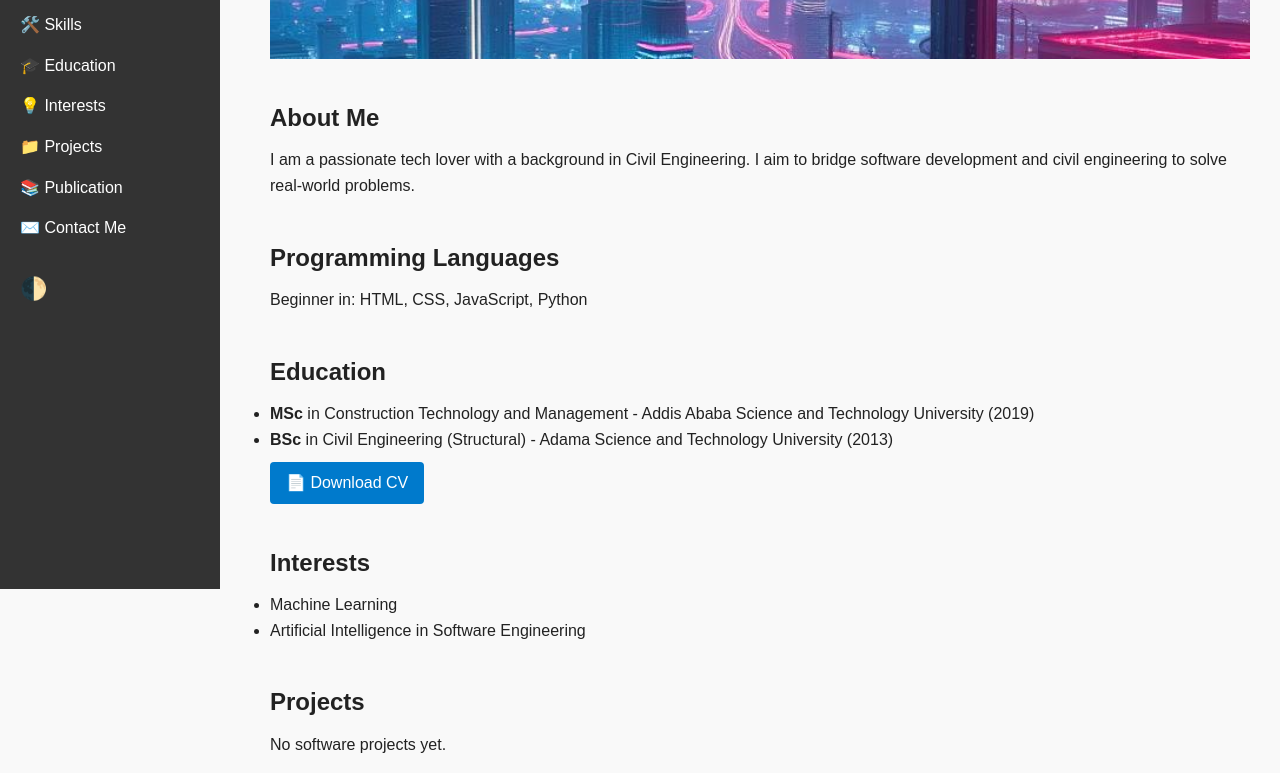
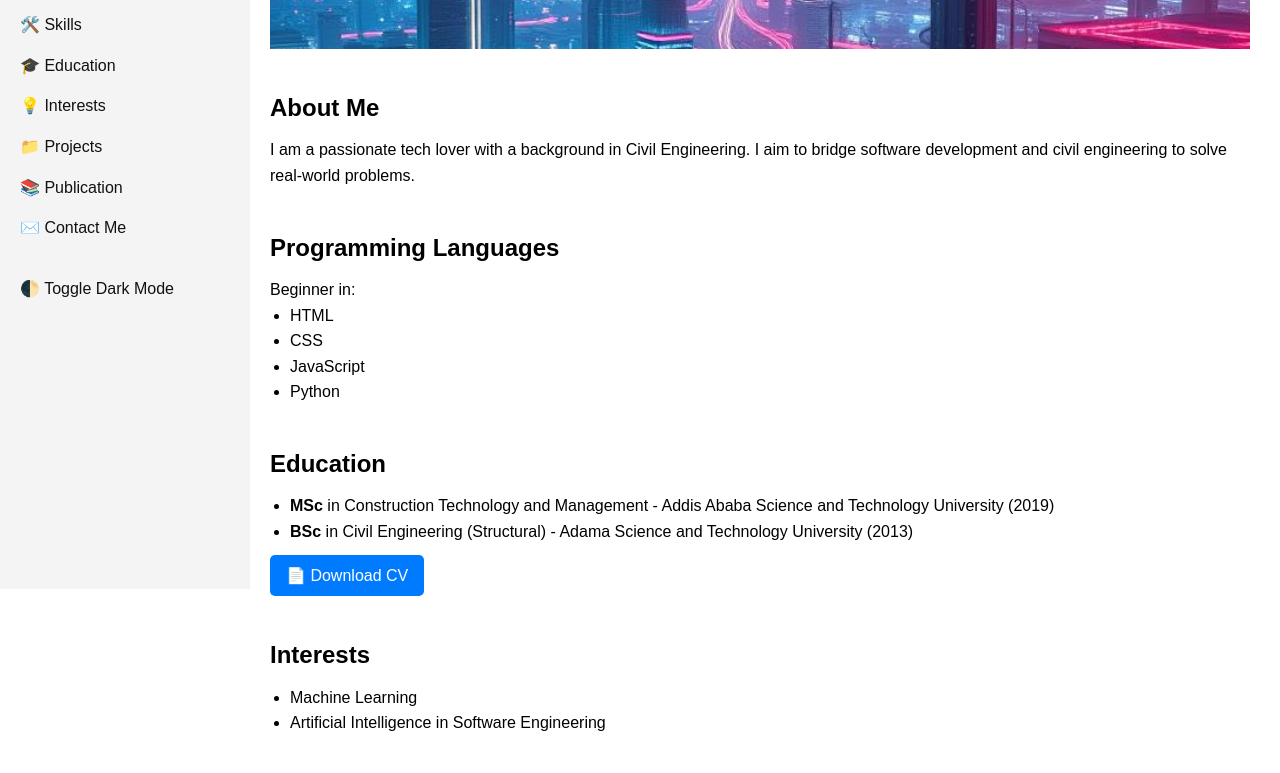
Before and after one commit to Cherg906/My_Portfolio, a plain HTML site: page index.html in a window 1280 px wide. Shown: the part 211-984 px from the top of the page. Drawn offline with Linux system fonts and the light colour scheme.

Commit message:
Some changes to improve the code to fit the instructions

```diff
--- a/index.html
+++ b/index.html
@@ -5,14 +5,140 @@
   <meta name="viewport" content="width=device-width, initial-scale=1.0" />
   <title>Chernet Getaneh Tebabal - Portfolio</title>
   <link rel="stylesheet" href="style.css" />
-  <script defer>
-    function toggleDarkMode() {
-      document.body.classList.toggle("dark-mode");
+  <style>
+    body {
+      font-family: Arial, sans-serif;
+      margin: 0;
+      padding: 0;
+      background-color: #fff;
+      color: #000;
+      transition: background-color 0.3s, color 0.3s;
     }
-  </script>
+
+    .container {
+      display: flex;
+      min-height: 100vh;
+      flex-direction: column;
+    }
+
+    .content-wrapper {
+      display: flex;
+      flex-grow: 1;
+    }
+
+    .sidebar {
+      width: 250px;
+      background: #f4f4f4;
+      padding: 20px;
+      text-align: left;
+      color: #111;
+      transition: color 0.3s, background-color 0.3s;
+    }
+
+    nav ul {
+      list-style: none;
+      padding: 0;
+      margin: 0;
+    }
+
+    nav ul li {
+      margin: 10px 0;
+      display: flex;
+      align-items: center;
+    }
+
+    .sidebar a {
+      color: #111 !important;
+      text-decoration: none;
+      display: flex;
+      align-items: center;
+      justify-content: flex-start;
+      transition: color 0.3s;
+    }
+
+    #dark-toggle:checked ~ .container .sidebar {
+      background: #222;
+      color: #eee;
+    }
+
+    #dark-toggle:checked ~ .container .sidebar a {
+      color: #eee !important;
+    }
+
+    .dark-toggle-label {
+      display: inline-block;
+      margin-top: 20px;
+      cursor: pointer;
+      color: #111;
+      user-select: none;
+      transition: color 0.3s;
+    }
+
+    #dark-toggle:checked ~ .container .dark-toggle-label {
+      color: #eee;
+    }
+
+    .main-content {
+      flex-grow: 1;
+      padding: 20px 30px;
+    }
+
+    #dark-toggle {
+      display: none;
+    }
+
+    #dark-toggle:checked ~ .container {
+      background-color: #111;
+      color: #eee;
+    }
+
+    #dark-toggle:checked ~ .container a {
+      color: #80d0ff;
+    }
+
+    .btn {
+      display: inline-block;
+      margin-top: 10px;
+      padding: 8px 16px;
+      background: #007bff;
+      color: #fff;
+      text-decoration: none;
+      border-radius: 5px;
+    }
+
+    .linkedin-logo {
+      width: 20px;
+      vertical-align: middle;
+      margin-right: 5px;
+    }
+
+    footer {
+      background-color: #f4f4f4;
+      color: #222;
+      text-align: center;
+      padding: 15px 10px;
+      font-size: 0.9rem;
+      transition: background-color 0.3s, color 0.3s;
+    }
+
+    #dark-toggle:checked ~ .container footer {
+      background-color: #222;
+      color: #eee;
+    }
+
+    .profile-pic {
+      width: 100%;
+      max-width: 200px;
+      border-radius: 50%;
+      margin-bottom: 20px;
+    }
+  </style>
 </head>
 <body>
+  <input type="checkbox" id="dark-toggle" />
+
   <div class="container">
+    <div class="content-wrapper">
       <aside class="sidebar">
         <img src="Assets/images/my_pic.jpg" alt="Chernet Profile" class="profile-pic" />
         <nav>
@@ -26,16 +152,14 @@
             <li><a href="#contact">✉️ Contact Me</a></li>
           </ul>
         </nav>
-      <button class="dark-mode-toggle" onclick="toggleDarkMode()">🌓</button>
+        <label for="dark-toggle" class="dark-toggle-label">🌓 Toggle Dark Mode</label>
       </aside>
 
       <main class="main-content">
-      <!-- Hero Section with Background -->
         <section class="hero-section">
           <h1>Chernet Getaneh Tebabal</h1>
         </section>
 
-      <!-- About Me -->
         <section id="about">
           <h2>About Me</h2>
           <p>
@@ -44,38 +168,39 @@
           </p>
         </section>
 
-      <!-- Skills -->
         <section id="skills">
           <h2>Programming Languages</h2>
-        <p>Beginner in: HTML, CSS, JavaScript, Python</p>
+          <p>Beginner in:</p>
+          <ul style="list-style-type: disc; padding-left: 20px;">
+            <li>HTML</li>
+            <li>CSS</li>
+            <li>JavaScript</li>
+            <li>Python</li>
+          </ul>
         </section>
 
-      <!-- Education -->
         <section id="education">
           <h2>Education</h2>
-        <ul>
+          <ul style="list-style-type: disc; padding-left: 20px;">
             <li><strong>MSc</strong> in Construction Technology and Management - Addis Ababa Science and Technology University (2019)</li>
             <li><strong>BSc</strong> in Civil Engineering (Structural) - Adama Science and Technology University (2013)</li>
           </ul>
           <a href="Assets/cv.pdf" download class="btn">📄 Download CV</a>
         </section>
 
-      <!-- Interests -->
         <section id="interests">
           <h2>Interests</h2>
-        <ul>
+          <ul style="list-style-type: disc; padding-left: 20px;">
             <li>Machine Learning</li>
             <li>Artificial Intelligence in Software Engineering</li>
           </ul>
         </section>
 
-      <!-- Projects -->
         <section id="projects">
           <h2>Projects</h2>
           <p>No software projects yet.</p>
         </section>
 
-      <!-- Publication -->
         <section id="publication">
           <h2>Publication</h2>
           <a href="https://www.globalscientificjournal.com/researchpaper/Effect_of_Gypsum_as_a_Partial_Replacement_of_Cement_on_Fresh_and_Hardened_Properties_of_Self_Compacting_Concrete.pdf" target="_blank">
@@ -83,7 +208,6 @@
           </a>
         </section>
 
-      <!-- Contact -->
         <section id="contact">
           <h2>Contact Me</h2>
           <form action="https://formspree.io/f/mnqepzgj" method="POST">
@@ -92,7 +216,7 @@
             <textarea name="message" rows="5" placeholder="Your Message" required></textarea>
             <button type="submit">Send Message</button>
           </form>
-        <div class="linkedin-link">
+          <div class="linkedin-link" style="margin-top: 10px;">
             <img src="Assets/images/LinkedInLogo.png" alt="LinkedIn Logo" class="linkedin-logo" />
             <span>LinkedIn Address: </span>
             <a href="https://www.linkedin.com/in/chernet-getaneh-msc-pmp%C2%AE-a634a07b/" target="_blank">View Profile</a>
@@ -100,5 +224,10 @@
         </section>
       </main>
     </div>
+
+    <footer>
+      &copy; 2025 Chernet Getaneh
+    </footer>
+  </div>
 </body>
 </html>
```
Also changed, not shown: 1 other file. Lines whose indentation alone changed are shown as unchanged.
